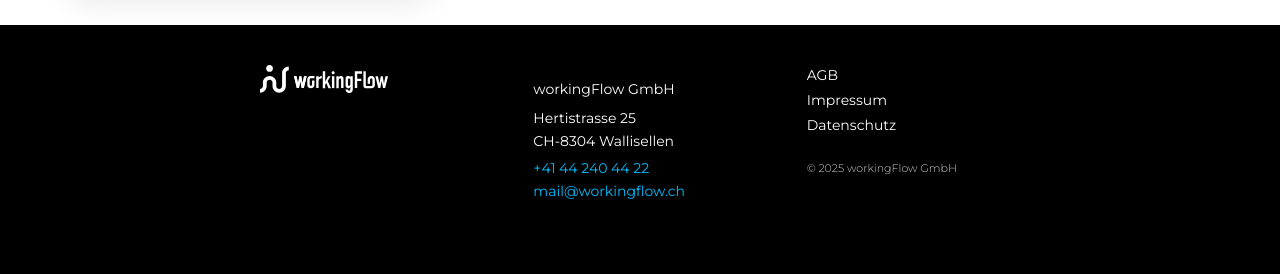
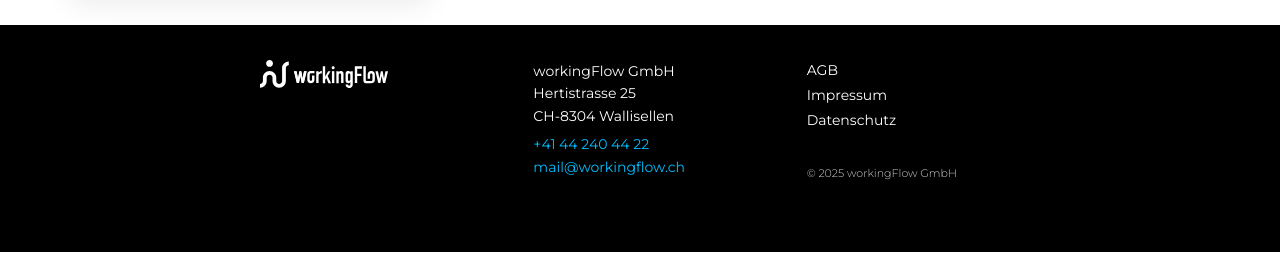
Before and after one commit to zeno-workingflow/feiertage, a plain HTML site: page index.html in a window 1280 px wide. Shown: the part 772-1046 px from the top of the page. After the commit the page ends 1024 px from the top, so only its background shows below. Drawn offline with Linux system fonts and the light colour scheme.

Commit message:
footer changed

```diff
--- a/assets/styles.css
+++ b/assets/styles.css
@@ -15,10 +15,12 @@
 *{box-sizing:border-box}
 html,body{margin:0}
 body{
-    font:16px/1.55 system-ui,-apple-system,Segoe UI,Roboto,Arial,sans-serif;
-    color:var(--black); background:var(--white);
+    line-height: 1.55;
+    color: var(--black);
+    background: var(--white);
     scrollbar-gutter: stable both-edges;
 }
+
 body.no-scroll{ overflow:hidden; }
 
 .container{max-width:1180px;margin:28px auto;padding:0 16px}
--- a/assets/wf-header-footer.css
+++ b/assets/wf-header-footer.css
@@ -1,4 +1,3 @@
-/* Google Font */
 @import url('https://fonts.googleapis.com/css2?family=Montserrat:wght@300;400;500;600;700&display=swap');
 
 :root {
@@ -15,7 +14,7 @@
     line-height: 1.5;
 }
 
-/* Header */
+
 .wf-header {
     background: var(--wf-white);
     border-bottom: 1px solid var(--wf-border);
@@ -65,41 +64,46 @@
 }
 .wf-nav-link:hover { color: var(--wf-primary); }
 
-/* Footer */
 .wf-footer {
     background: var(--wf-primary);
     color: var(--wf-white);
-    padding: 40px 0;
+    padding: 45px 0;
     text-align: left;
+    margin-top: auto;
 }
+
 .wf-footer-container {
     max-width: 800px;
     margin: 0 auto;
     padding: 0 20px;
 }
+
 .wf-footer-content {
     display: grid;
     grid-template-columns: 1fr 1fr 1fr;
     gap: 60px;
-    margin-bottom: 30px;
+    margin: -10px 0 25px;
+    align-items: start;
 }
+
+.wf-footer-content > * { align-self: start; }
+
 .wf-footer-logo img {
+    display: block;
     height: 28px;
     width: auto;
     filter: brightness(0) invert(1);
-    display: block;
 }
-.wf-footer-section h3 {
-    color: var(--wf-white);
+
+.wf-footer-section h3,
+.wf-footer-section p {
+    margin: 0;
     font-size: 14px;
     font-weight: 400;
-    margin-bottom: 8px;
+    color: var(--wf-white);
+    line-height: 1.6;
 }
-.wf-footer-section p {
-    color: var(--wf-white);
-    font-size: 14px;
-    margin: 2px 0;
-}
+
 .wf-footer-link {
     display: block;
     color: var(--wf-white);
@@ -108,19 +112,37 @@
     margin-bottom: 4px;
 }
 .wf-footer-link:hover { color: var(--wf-cyan); }
+
 .wf-footer-contact-link { color: var(--wf-cyan); text-decoration: none; }
 .wf-footer-contact-link:hover { opacity: .8; }
+
 .wf-footer-copyright {
     color: var(--wf-white);
     font-size: 11px;
     font-weight: 300;
     opacity: .8;
-    padding-top: 20px;
+    padding-top: 30px;
 }
 
-/* Mobile */
+
 @media (max-width: 768px) {
     .wf-header-content { height: 60px; padding: 0 20px; }
     .wf-footer-content { grid-template-columns: 1fr; gap: 30px; }
     .wf-nav { display: none; }
 }
+
+
+.layout {
+    min-height: 100svh;
+    display: flex;
+    flex-direction: column;
+}
+.layout-main {
+    flex: 1 0 auto;
+}
+
+.wf-footer-section{
+    display:flex;
+    flex-direction:column;
+}
+.wf-footer-section > *:first-child { margin-top: 0; }
--- a/index.html
+++ b/index.html
@@ -4,21 +4,25 @@
   <meta charset="utf-8" />
   <meta name="viewport" content="width=device-width,initial-scale=1" />
   <title>Feiertage – Übersicht</title>
-  <link rel="icon" type="image/png" href='public/images/favicon.png'>
-  <link rel="stylesheet" href='assets/styles.css' />
-  <link rel="stylesheet" href='assets/wf-header-footer.css'>
+
+  <link rel="icon" type="image/png" href="public/images/favicon.png">
+
+  <link rel="stylesheet" href="/assets/styles.css" />
+  <link rel="stylesheet" href="/assets/wf-header-footer.css">
 </head>
-<body>
+<body class="wf-font">
+
+<div class="layout">
   <header class="wf-header wf-font">
     <div class="wf-header-container">
       <div class="wf-header-content">
         <div class="wf-logos">
           <a href="https://workingflow.ch" class="wf-main-logo" aria-label="workingFlow GmbH Startseite">
-          <img src='public/images/workingFlow.svg' alt="workingFlow GmbH">
+            <img src="public/images/workingFlow.svg" alt="workingFlow GmbH">
           </a>
           <div class="wf-apple-logo">
             <a href="https://workingflow.ch" class="wf-apple-link" aria-label="Apple Consultants">
-            <img src='public/images/appleconsultants.svg' alt="Apple Consultants">
+              <img src="public/images/appleconsultants.svg" alt="Apple Consultants">
             </a>
           </div>
         </div>
@@ -26,9 +30,13 @@
     </div>
   </header>
 
-<main class="container">
+
+  <main class="layout-main">
+    <section class="container">
       <section id="cantons" class="grid"></section>
+    </section>
   </main>
+
 
   <div id="modal" class="modal" aria-hidden="true">
     <div class="modal-backdrop" data-close></div>
@@ -58,18 +66,19 @@
     </div>
   </div>
 
+
   <footer class="wf-footer wf-font">
     <div class="wf-footer-container">
       <div class="wf-footer-content">
 
-      <!-- Logo Column -->
+
         <div class="wf-footer-section">
           <div class="wf-footer-logo">
-          <img src='public/images/workingFlow.svg' alt="workingFlow GmbH">
+            <img src="public/images/workingFlow.svg" alt="workingFlow GmbH">
           </div>
         </div>
 
-      <!-- Contact Information -->
+
         <div class="wf-footer-section">
           <h3>workingFlow GmbH</h3>
           <p>Hertistrasse 25</p>
@@ -80,7 +89,7 @@
           </div>
         </div>
 
-      <!-- Legal Links -->
+
         <div class="wf-footer-section">
           <a href="https://workingflow.ch/agb" class="wf-footer-link">AGB</a>
           <a href="https://workingflow.ch/impressum" class="wf-footer-link">Impressum</a>
@@ -93,7 +102,8 @@
       </div>
     </div>
   </footer>
+</div>
 
-<script src='assets/script.js'></script>
+<script src="/assets/script.js"></script>
 </body>
 </html>
```
Lines whose indentation alone changed are shown as unchanged.
